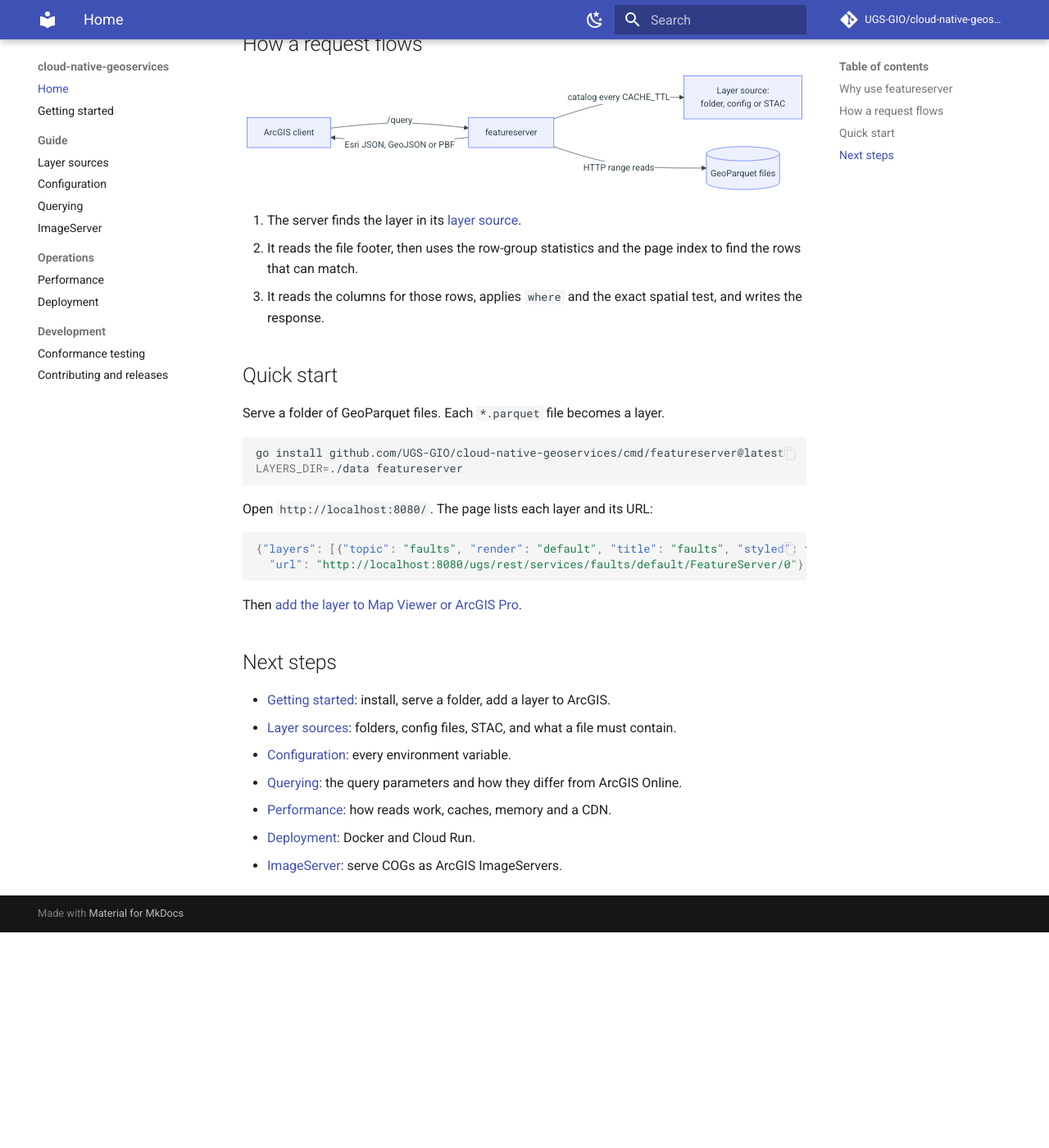
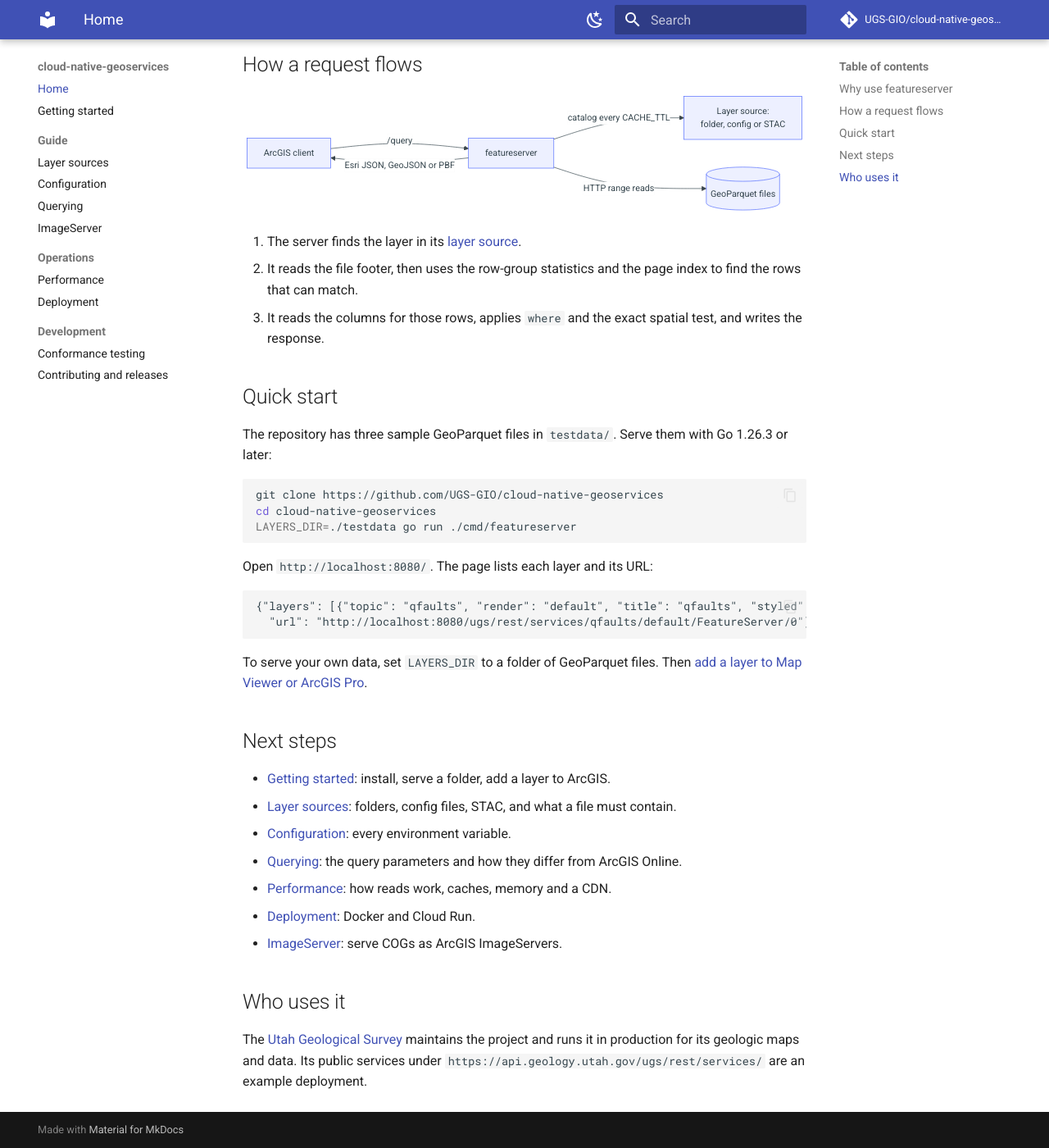
Before and after one commit to UGS-GIO/cloud-native-geoservices, an MkDocs documentation site: the page built from docs/index.md, in a window 1280 px wide and 1400 px high, scrolled down 807 px. Shown: the whole window at 82% size. Built offline with MkDocs 1.6.1 and Material for MkDocs 9.7.7, drawn with Linux system fonts in a browser that asks for light colours; comment, search, counter and statistics services are not loaded; before the commit the page ends 1944 px from its top, so only the background shows below that; some of the changed text lies outside the part shown.

Commit message:
docs: frame the project for any deployer, with runnable testdata examples

````diff
--- a/docs/conformance.md
+++ b/docs/conformance.md
@@ -45,7 +45,7 @@
 
 | Tier | Layers | Where the data is | When it runs |
 |---|---|---|---|
-| Small | Three Utah layers: a point, a line and a polygon layer | `testdata/conformance/layers/` in git | `go test ./...`, so every CI run |
+| Small | Three public layers from the Utah SGID: a point, a line and a polygon layer | `testdata/conformance/layers/` in git | `go test ./...`, so every CI run |
 | Large | Two national layers | The `conformance-data` release asset | Nightly, in the `conformance-large` workflow |
 
 `testdata/conformance/layers.json` lists the reference layers of each tier, their license, and the
--- a/docs/index.md
+++ b/docs/index.md
@@ -1,7 +1,8 @@
 # cloud-native-geoservices
 
-Esri GeoServices REST APIs over cloud-native files. The repository has two services. ArcGIS
-Online Map Viewer, Experience Builder, StoryMaps and ArcGIS Pro can add the layers of each by URL.
+Serve cloud-native geospatial files as Esri GeoServices REST endpoints. ArcGIS Online Map Viewer,
+Experience Builder, StoryMaps and ArcGIS Pro add the layers by URL, as they add any ArcGIS Server
+layer.
 
 | Service | What it serves | Built on |
 |---|---|---|
@@ -9,7 +10,8 @@
 | `imageserver` | COGs listed in STAC as ImageServers | Python on titiler and rio-tiler |
 
 Both read the files in place, from a local disk or with HTTP range requests to a web server, CDN
-or bucket. There is no database to run and no copy of the data to load.
+or bucket. There is no database and no copy of the data to load. Both services are stateless, so
+they can scale to zero on a platform such as Cloud Run.
 
 The rest of this page is about `featureserver`. For `imageserver`, see [ImageServer](imageserver.md).
 
@@ -40,21 +42,24 @@
 
 ## Quick start
 
-Serve a folder of GeoParquet files. Each `*.parquet` file becomes a layer.
+The repository has three sample GeoParquet files in `testdata/`. Serve them with Go 1.26.3 or
+later:
 
 ```bash
-go install github.com/UGS-GIO/cloud-native-geoservices/cmd/featureserver@latest
-LAYERS_DIR=./data featureserver
+git clone https://github.com/UGS-GIO/cloud-native-geoservices
+cd cloud-native-geoservices
+LAYERS_DIR=./testdata go run ./cmd/featureserver
 ```
 
 Open `http://localhost:8080/`. The page lists each layer and its URL:
 
-```json
-{"layers": [{"topic": "faults", "render": "default", "title": "faults", "styled": false,
-  "url": "http://localhost:8080/ugs/rest/services/faults/default/FeatureServer/0"}]}
+```text
+{"layers": [{"topic": "qfaults", "render": "default", "title": "qfaults", "styled": false,
+  "url": "http://localhost:8080/ugs/rest/services/qfaults/default/FeatureServer/0"}, ...]}
 ```
 
-Then [add the layer to Map Viewer or ArcGIS Pro](getting-started.md#add-a-layer-to-arcgis).
+To serve your own data, set `LAYERS_DIR` to a folder of GeoParquet files. Then
+[add a layer to Map Viewer or ArcGIS Pro](getting-started.md#add-a-layer-to-arcgis).
 
 ## Next steps
 
@@ -65,3 +70,9 @@
 - [Performance](performance.md): how reads work, caches, memory and a CDN.
 - [Deployment](deployment.md): Docker and Cloud Run.
 - [ImageServer](imageserver.md): serve COGs as ArcGIS ImageServers.
+
+## Who uses it
+
+The [Utah Geological Survey](https://geology.utah.gov) maintains the project and runs it in
+production for its geologic maps and data. Its public services under
+`https://api.geology.utah.gov/ugs/rest/services/` are an example deployment.
````
Also changed, not shown: README.md (+23 -3 lines), docs/getting-started.md (+23 -9 lines), docs/imageserver.md (+15 -10 lines), docs/layer-sources.md (+4 -1 lines).
